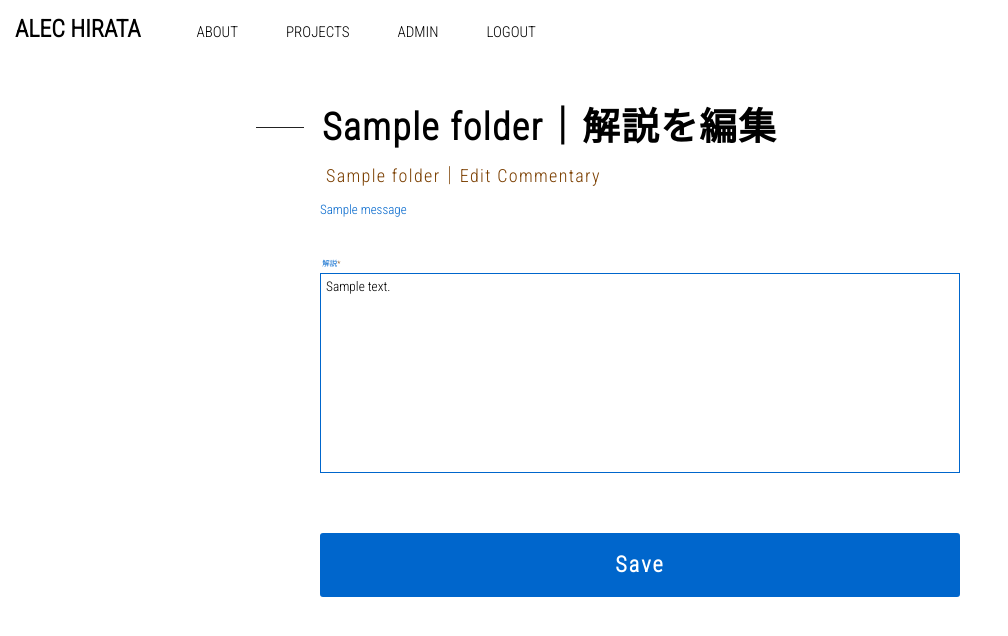
After one commit to keigonomura-pocoapoco/alechirata, a Flask app: a page that uses app/templates/admin/picture/edit.html in a window 1280 px wide. The commit adds this page. Shown: the top 636 px of the page, without its empty margins (0-1008 px from the left). Run offline with Flask 2, Linux system fonts and the light colour scheme; a user stored in the database is signed in; tables that the repository leaves empty hold one stand-in row (values such as "Sample post"); one stand-in notice (Sample message) is shown; some libraries are stand-ins or nearby versions.

```diff
--- a/app/admin.py
+++ b/app/admin.py
@@ -1,6 +1,6 @@
 from flask import render_template,redirect,url_for,Blueprint,request,flash
 from flask_login import login_required, current_user
-from .form import PictureUploadForm, NewFolderForm
+from .form import PictureUploadForm, NewFolderForm, CommentaryEditForm
 
 from werkzeug.utils import secure_filename
 
@@ -19,7 +19,6 @@ admin = Blueprint("admin", __name__, template_folder='templates')
 @login_required
 def home():
     picture = session.query(Picture).order_by(Picture.id.desc()).first()
-
     return render_template('admin/admin.html', picture=picture)
 
 @admin.route("/admin/picture/", methods=['GET','POST'])
@@ -123,3 +122,23 @@ def upload(folder_name):
 
 
     return render_template('admin/picture/upload.html', form=form, folder_name=folder_name)
+
+
+@admin.route("/admin/picture/folder/<folder_name>/edit/", methods=['GET','POST'])
+@login_required
+def edit(folder_name):
+    form = CommentaryEditForm(request.form)
+
+    folder = session.query(Folder).filter_by(name=folder_name).first()
+
+    if request.method == 'GET':
+        form.commentary.data = folder.commentary
+
+    if request.method == 'POST':
+        new_commentary = form.commentary.data
+        folder.commentary = new_commentary
+        session.commit()
+        flash('*解説の編集が完了しました。')
+        return redirect(url_for('admin.folder', folder_name=folder_name))
+
+    return render_template('admin/picture/edit.html', form=form, folder_name=folder_name)
--- a/app/form.py
+++ b/app/form.py
@@ -30,3 +30,6 @@ class NewFolderForm(Form):
         if folder:
             flash('*同じ名前のフォルダーが存在します。', 'error')
             return redirect(url_for('admin.create_folder')) # if the user doesn't exist or password is wrong, reload the page
+
+class CommentaryEditForm(Form):
+    commentary = TextAreaField('解説', [validators.Length(min=3, message="*3文字以上で入力してください"), validators.DataRequired(message="*解説を入力してください")], render_kw={"placeholder": "解説 / Commentary"})
--- a/app/static/css/style.css
+++ b/app/static/css/style.css
@@ -491,7 +500,7 @@ div.image-gallery div.image label img {
 /* Admin Picture Folder 終了 */
 
 /* Admin Picture New Folder */
-section#new_folder form textarea {
+form textarea {
 	width: 100%;
 	height: 200px;
 	resize: none;
@@ -559,13 +568,23 @@ section#upload div.inner form div.policy-confirmation .confirmation-btn {
 
 /* Admin Picture Folder Upload 終了 */
 
+/* Admin Picture Folder Edit Commentary */
+
+section#edit_commentary form div.policy-confirmation .confirmation-btn input {
+	background-color: #06c;
+	color: white;
+}
+
+/* Admin Picture Folder Edit Commentary 終了 */
+
 /* signup/login ページ */
 section.login-signup {
 	margin: 36px auto;
 }
 
 section.login-signup label::after,
-section#new_folder label::after {
+section#new_folder label::after,
+section#edit_commentary label::after {
 	content: "*";
 	color: #7b3f00;
 }
@@ -648,9 +670,12 @@ form div.input-area textarea:focus + label {
 	transform: translateY(-0.35rem) scale(0.75);
 }
 
-form div.input-area input:not(:placeholder-shown),
+form div.input-area input:not(:placeholder-shown) {
+	border-bottom: 1px solid #06c;
+}
+
 form div.input-area textarea:not(:placeholder-shown) {
-	border-bottom: 1px solid #06c;
+	border: 1px solid #06c;
 }
 
 form div.input-area input:not(:placeholder-shown) + label,
--- /dev/null
+++ b/app/templates/admin/picture/edit.html
@@ -0,0 +1,34 @@
+{% extends "base.html" %}
+
+{% block title %}EDIT COMMENTARY{% endblock %}
+
+{% block content %}
+<section class="picture" id="edit_commentary">
+
+    <div class="titles">
+        <h2 class="section-title"><a href="/admin/picture/folder/{{folder_name}}">{{folder_name}}</a>｜解説を編集</h2>
+        <p class="section-subtitle">{{folder_name}}</a>｜Edit Commentary</p>
+    </div>
+
+    <div class="inner">
+        {% from "_formhelpers.html" import render_field %}
+        <form action="/admin/picture/folder/{{folder_name}}/edit/" method="POST" enctype="multipart/form-data">
+            {% with messages = get_flashed_messages() %}
+                {% if messages %}
+                    {% for message in messages: %}
+                    <div class="error-message">
+                        {{ messages[0] }}
+                    </div>
+                    {% endfor%}
+                {% endif %}
+            {% endwith %}
+
+            {{ render_field(form.commentary) }}
+
+            <div class="policy-confirmation">
+                <div class="confirmation-btn"><input type="submit" value="Save"></div>
+            </div>
+        </form>
+    </div>
+</section>
+{% endblock %}
--- a/app/templates/admin/picture/folder.html
+++ b/app/templates/admin/picture/folder.html
@@ -12,8 +12,6 @@
     </div>
 
     <div class="inner">
-        <a href="/admin/picture/folder/{{folder_name}}/upload/">Upload New Picture</a>
-
         {% with messages = get_flashed_messages() %}
 			{% if messages %}
 				{% for message in messages: %}
@@ -21,6 +19,10 @@
 				{% endfor%}
 			{% endif %}
 		{% endwith %}
+
+        <a href="/admin/picture/folder/{{folder_name}}/upload/">Upload New Picture</a>
+
+        <a href="/admin/picture/folder/{{folder_name}}/edit/">Edit Commentary</a>
 
         <form action="/admin/picture/folder/{{folder_name}}/" method="POST">
             <div class="image-gallery">
--- a/app/templates/admin/picture/picture.html
+++ b/app/templates/admin/picture/picture.html
@@ -3,7 +3,7 @@ content %}
 
 <section class="picture" id="manage">
 	<div class="titles">
-		<h2 class="section-title"><a href="{{ url_for('admin.home') }}">ADMIN</a>｜写真フォルダーを管理</h2>
+		<h2 class="section-title"><a href="{{ url_for('admin.home') }}">アドミン</a>｜写真フォルダーを管理</h2>
 		<p class="section-subtitle">Manage Picture's Folder</p>
 	</div>
 
```
Also changed, not shown: other parts of app/static/css/style.css (+62 -8 lines), app/templates/projects.html (+8 -5 lines).
